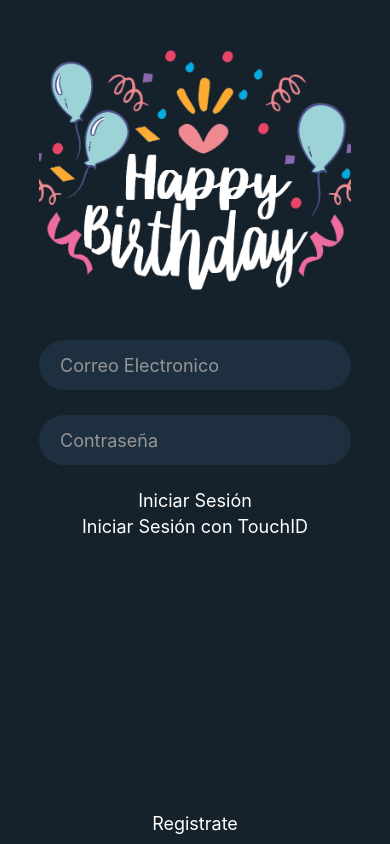
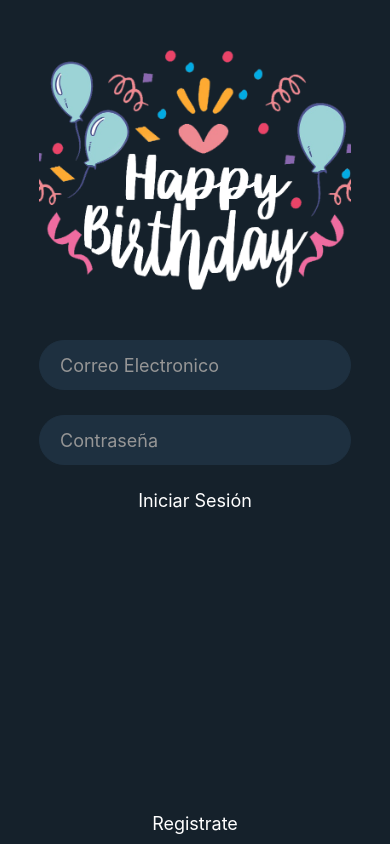
Before and after one commit to jadrdev/birthday, a React Native app: screen / in a window 390 px wide. Built offline with nearby package versions, Linux system fonts and the light colour scheme; no server answers.

Commit message:
Pruebas para meter biometrica

```diff
--- a/App.js
+++ b/App.js
@@ -21,6 +21,7 @@ export default function App() {
             setUser(response)
         })
     }, [])
+
 
     if (user === undefined) return null
 
--- a/package.json
+++ b/package.json
@@ -13,6 +13,7 @@
     "firebase": "~7.9.0",
     "react": "16.11.0",
     "react-native": "0.62.2",
+    "react-native-biometrics": "^2.1.4",
     "react-native-touch-id": "^4.4.1"
   },
   "devDependencies": {
--- a/src/components/LoginForm.js
+++ b/src/components/LoginForm.js
@@ -8,6 +8,8 @@ import {
 } from 'react-native'
 import { validateEmail } from '../utils/validation'
 import firebase from '../utils/firebase'
+
+
 
 export default function LoginForm(props) {
     const { changeForm } = props
@@ -27,15 +29,15 @@ export default function LoginForm(props) {
         } else if (!validateEmail(formData.email)) {
             errors.email = true
         } else {
-            console.log("Ok");
+            console.log('Ok')
         }
         setFormError(errors)
-
     }
 
     const onChange = (e, type) => {
-        setFormData({...formData, [type]: e.nativeEvent.text })
+        setFormData({ ...formData, [type]: e.nativeEvent.text })
     }
+
 
     return (
         <>
@@ -43,7 +45,7 @@ export default function LoginForm(props) {
                 style={styles.input}
                 placeholder="Correo Electronico"
                 placeholderTextColor="#969696"
-                onChange={(e) => onChange(e, 'email')}
+                onChange={e => onChange(e, 'email')}
             />
 
             <TextInput
@@ -51,15 +53,11 @@ export default function LoginForm(props) {
                 placeholder="Contraseña"
                 placeholderTextColor="#969696"
                 secureTextEntry={true}
-                onChange={(e) => onChange(e, 'password')}
+                onChange={e => onChange(e, 'password')}
             />
 
             <TouchableOpacity onPress={login}>
                 <Text style={styles.btnText}>Iniciar Sesión</Text>
-            </TouchableOpacity>
-
-            <TouchableOpacity onPress={login}>
-                <Text style={styles.btnTextT}>Iniciar Sesión con TouchID</Text>
             </TouchableOpacity>
 
             <View style={styles.register}>
@@ -71,10 +69,10 @@ export default function LoginForm(props) {
     )
 }
 
-function defaultValue(){
+function defaultValue() {
     return {
-        email: "",
-        password: ""
+        email: '',
+        password: '',
     }
 }
 
```
Also changed, not shown: 5 other files (tests, documents, lock files or other folders).
